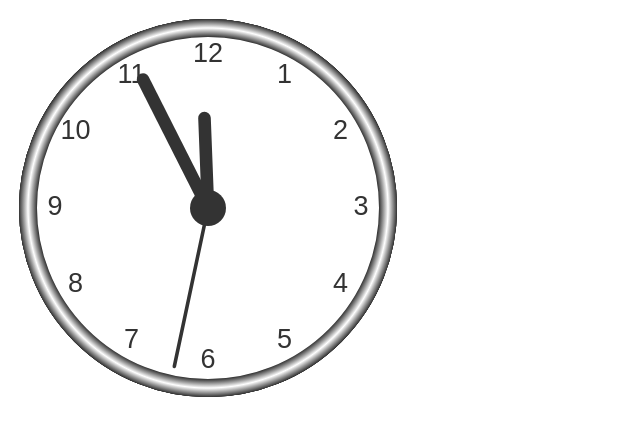
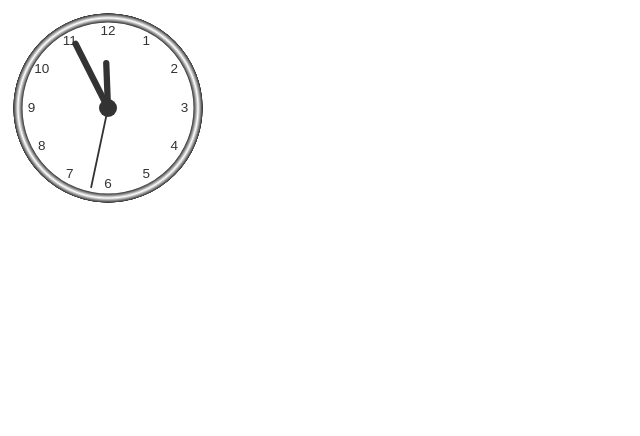
Before and after one commit to AJUSAY74/myClock, a plain HTML site: page index.html in a window 1280 px wide. Shown: the whole page, without its empty margins (0-640 px from the left). Drawn offline with Linux system fonts and the light colour scheme.

Commit message:
Update index.html

```diff
--- a/index.html
+++ b/index.html
@@ -2,9 +2,9 @@
 <html>
 <body>
 
-<canvas id="canvas" width="400" height="400">
+<canvas id="canvas" width="200" height="200">
 <style>
-    body{max-width: 400 px;
+    body{max-width: auto;
   display: flex;
   align-items: center;}
 </style>
```
